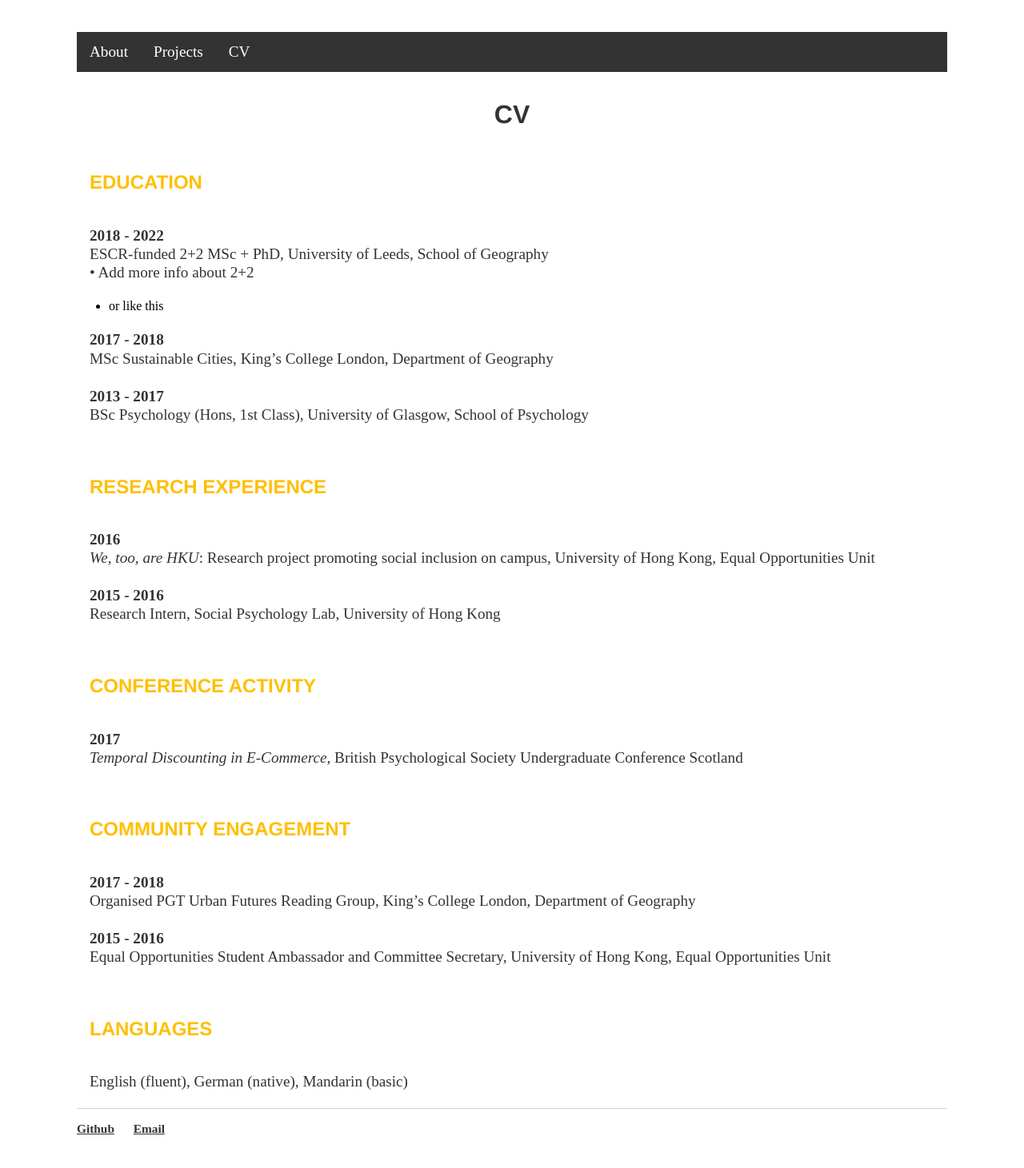
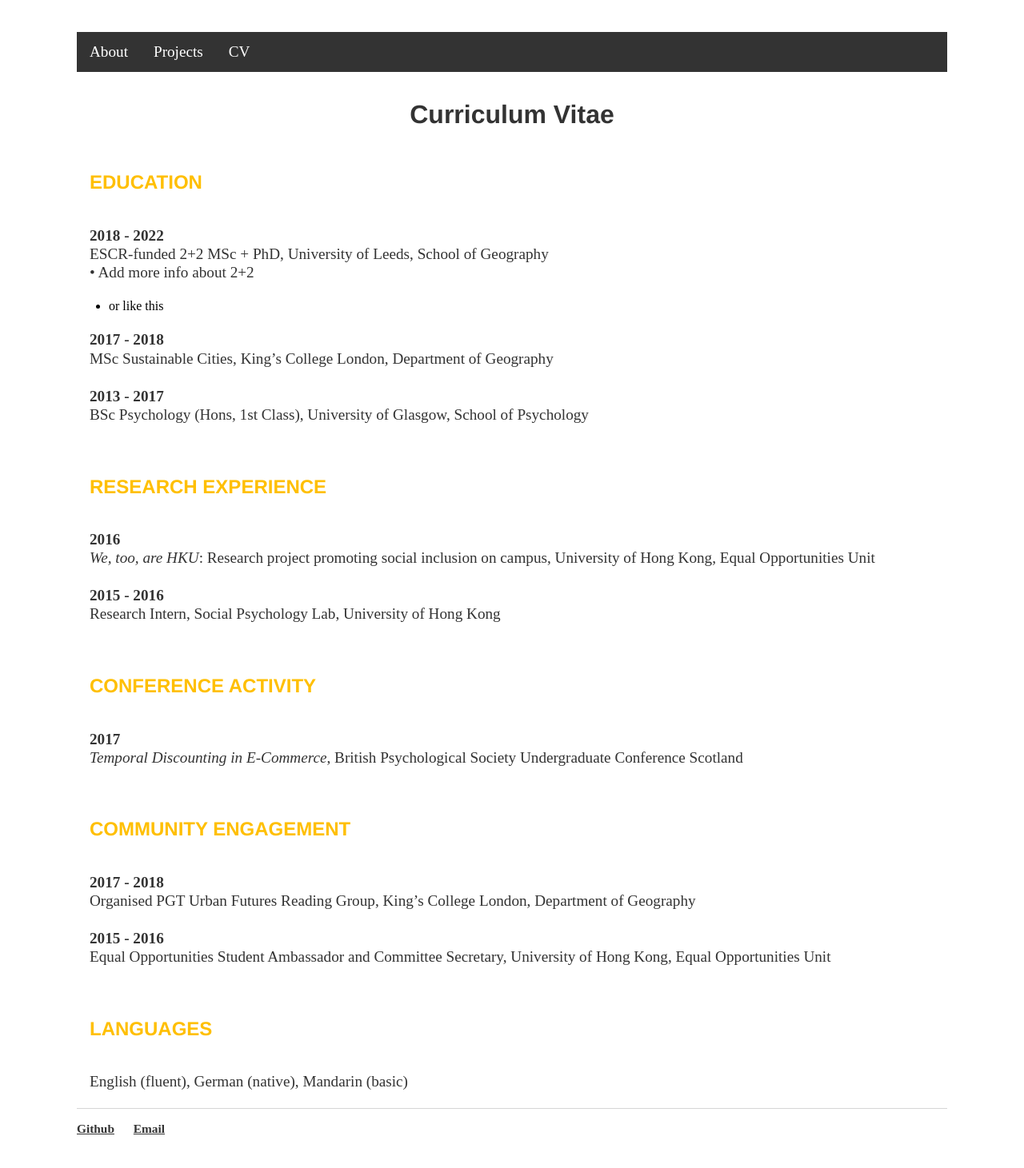
Before and after one commit to lena-kilian/lena-kilian.github.io, a Jekyll site: the page built from cv/index.md, in a window 1280 px wide. Shown: the whole page at 80% size. Built offline with Jekyll 4.4.1, drawn with Linux system fonts in a browser that asks for light colours; our own code applies the rules of GitHub Pages for plain Markdown files.

Commit message:
Update index.md

```diff
--- a/cv/index.md
+++ b/cv/index.md
@@ -1,4 +1,4 @@
-# CV
+# Curriculum Vitae
 
 ### EDUCATION
 
```
